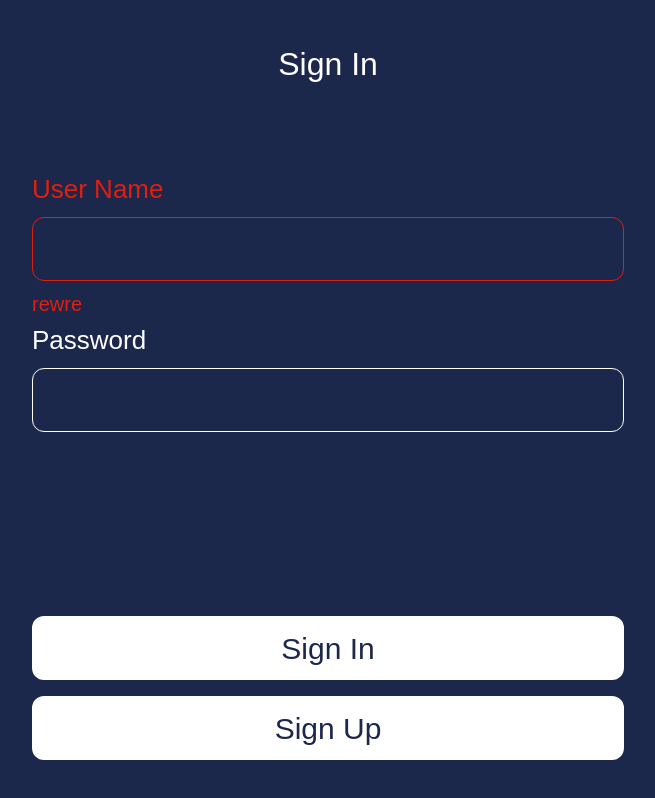
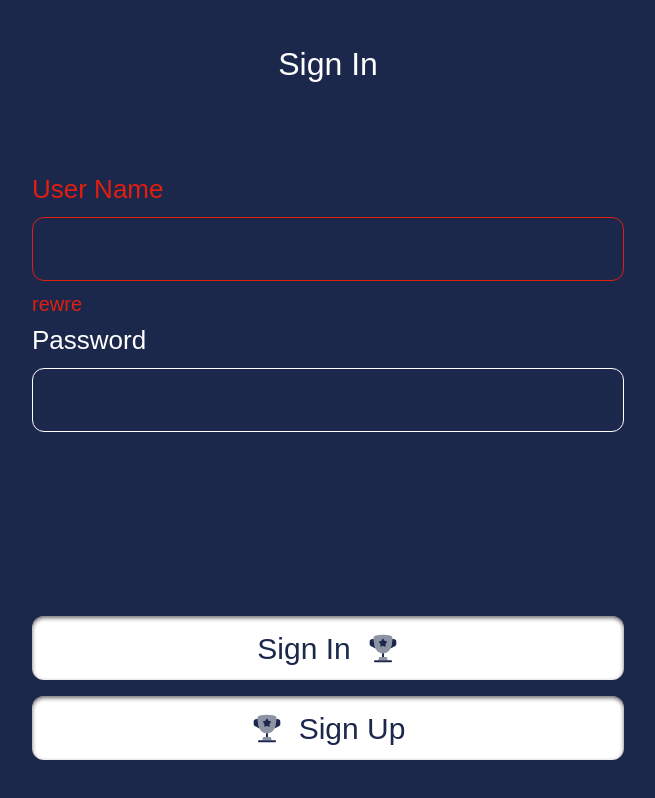
Before and after one commit to m-ehsan81/jc-app, a Next.js app: page /sign-in in a window 1280 px wide. Shown: the whole page, without its empty margins (312-967 px from the left). Built offline with nearby package versions, Linux system fonts and the light colour scheme; a web font is replaced by a local one.

Commit message:
add icon for button

```diff
--- a/src/app/sign-in/page.tsx
+++ b/src/app/sign-in/page.tsx
@@ -1,6 +1,7 @@
 "use client";
 import CustomButton from "@/components/custom-button";
 import CustomInput from "@/components/custom-input";
+import CupSVG from "@/svgs/cup";
 
 const SignIn: React.FC = () => {
   return (
@@ -20,10 +21,10 @@ const SignIn: React.FC = () => {
       </div>
 
       <div className="flex flex-col gap-4">
-        <CustomButton onClick={() => console.log("first")}>
+        <CustomButton onClick={() => console.log("first")} endIcon={<CupSVG />}>
           Sign In
         </CustomButton>
-        <CustomButton onClick={() => console.log("first")}>
+        <CustomButton onClick={() => console.log("first")} startIcon={<CupSVG />}>
           Sign Up
         </CustomButton>
       </div>
--- a/src/components/custom-button/index.tsx
+++ b/src/components/custom-button/index.tsx
@@ -5,10 +5,12 @@ const CustomButton: React.FC<CustomButtonProps> = (props) => {
 
   return (
     <button
-      className="bg-white text-[#1C274C] text-[1.875rem] h-[4rem] rounded-[.75rem] cursor-pointer"
+      className="bg-white text-[#1C274C] text-[1.875rem] h-[4rem] rounded-[.75rem] cursor-pointer shadow-[inset_0_2px_4px_0_rgba(0,0,0,0.6)] flex items-center justify-center gap-4"
       {...rest}
     >
+      {startIcon}
       {children}
+      {endIcon}
     </button>
   );
 };
--- /dev/null
+++ b/src/svgs/cup.tsx
@@ -0,0 +1,48 @@
+import React from "react";
+
+function CupSVG() {
+  return (
+    <svg
+      width="32"
+      height="32"
+      viewBox="0 0 32 32"
+      fill="none"
+      xmlns="http://www.w3.org/2000/svg"
+    >
+      <path
+        opacity="0.5"
+        d="M16.0008 21.3334C8.32091 21.3334 6.9604 13.6794 6.71939 7.60865C6.65235 5.91999 6.61883 5.07566 7.25311 4.29446C7.8874 3.51327 8.64656 3.38518 10.1649 3.12901C11.6636 2.87614 13.6228 2.66669 16.0008 2.66669C18.3789 2.66669 20.3381 2.87614 21.8368 3.12901C23.355 3.38518 24.1142 3.51327 24.7485 4.29446C25.3828 5.07566 25.3493 5.91999 25.2822 7.60865C25.0413 13.6794 23.6808 21.3334 16.0008 21.3334Z"
+        fill="#1C274C"
+      />
+      <path
+        d="M23.5205 16.5627L27.2758 14.4763C28.279 13.919 28.7806 13.6403 29.0569 13.1708C29.3332 12.7013 29.3332 12.1275 29.3332 10.9798V10.8831C29.3333 9.49166 29.3333 8.79591 28.9557 8.27213C28.5782 7.74834 27.9182 7.52833 26.5981 7.0883L25.3333 6.66669L25.3108 6.77954C25.3045 7.0319 25.2936 7.30677 25.2816 7.60862C25.1638 10.5745 24.7789 13.9183 23.5205 16.5627Z"
+        fill="#1C274C"
+      />
+      <path
+        d="M6.71878 7.60865C6.83654 10.5746 7.22151 13.9186 8.48013 16.5631L4.72409 14.4763C3.72086 13.919 3.21925 13.6403 2.94299 13.1708C2.66674 12.7013 2.66673 12.1275 2.66669 10.9798V10.8831C2.66665 9.49167 2.66663 8.79591 3.04415 8.27213C3.42167 7.74834 4.0817 7.52833 5.40178 7.0883L6.66661 6.66669L6.68973 6.7823C6.69597 7.0339 6.70683 7.30789 6.71878 7.60865Z"
+        fill="#1C274C"
+      />
+      <path
+        fillRule="evenodd"
+        clipRule="evenodd"
+        d="M7 29.3333C7 28.781 7.44772 28.3333 8 28.3333H24C24.5523 28.3333 25 28.781 25 29.3333C25 29.8856 24.5523 30.3333 24 30.3333H8C7.44772 30.3333 7 29.8856 7 29.3333Z"
+        fill="#1C274C"
+      />
+      <path
+        opacity="0.5"
+        d="M20.6109 28.3333H11.3906L11.7864 26.0003C11.911 25.3769 12.4582 24.9284 13.0938 24.9284H18.9077C19.5432 24.9284 20.0905 25.3769 20.2151 26.0003L20.6109 28.3333Z"
+        fill="#1C274C"
+      />
+      <path
+        d="M16.0003 21.3336C15.6541 21.3336 15.3209 21.318 15 21.2877V24.9284H17V21.2877C16.6792 21.318 16.3461 21.3336 16.0003 21.3336Z"
+        fill="#1C274C"
+      />
+      <path
+        d="M14.8612 8.03003C15.3679 7.12114 15.6212 6.66669 16 6.66669C16.3788 6.66669 16.6321 7.12114 17.1388 8.03003L17.2699 8.26518C17.4137 8.52346 17.4857 8.65261 17.598 8.73781C17.7103 8.82302 17.85 8.85465 18.1296 8.9179L18.3841 8.9755C19.368 9.19811 19.86 9.30942 19.9771 9.68578C20.0941 10.0621 19.7587 10.4543 19.088 11.2387L18.9144 11.4416C18.7239 11.6645 18.6285 11.7759 18.5856 11.9138C18.5428 12.0516 18.5572 12.2003 18.586 12.4977L18.6123 12.7684C18.7136 13.815 18.7644 14.3382 18.458 14.5708C18.1515 14.8034 17.6909 14.5914 16.7697 14.1672L16.5315 14.0575C16.2696 13.937 16.1388 13.8767 16 13.8767C15.8612 13.8767 15.7304 13.937 15.4685 14.0575L15.2303 14.1672C14.3091 14.5914 13.8485 14.8034 13.542 14.5708C13.2356 14.3382 13.2863 13.815 13.3877 12.7684L13.414 12.4977C13.4428 12.2003 13.4572 12.0516 13.4144 11.9138C13.3715 11.7759 13.2762 11.6645 13.0856 11.4416L12.912 11.2387C12.2413 10.4543 11.9059 10.0621 12.023 9.68578C12.14 9.30942 12.6319 9.19811 13.6159 8.9755L13.8704 8.9179C14.15 8.85465 14.2897 8.82302 14.402 8.73781C14.5143 8.65261 14.5863 8.52346 14.7301 8.26518L14.8612 8.03003Z"
+        fill="#1C274C"
+      />
+    </svg>
+  );
+}
+
+export default CupSVG;
```
